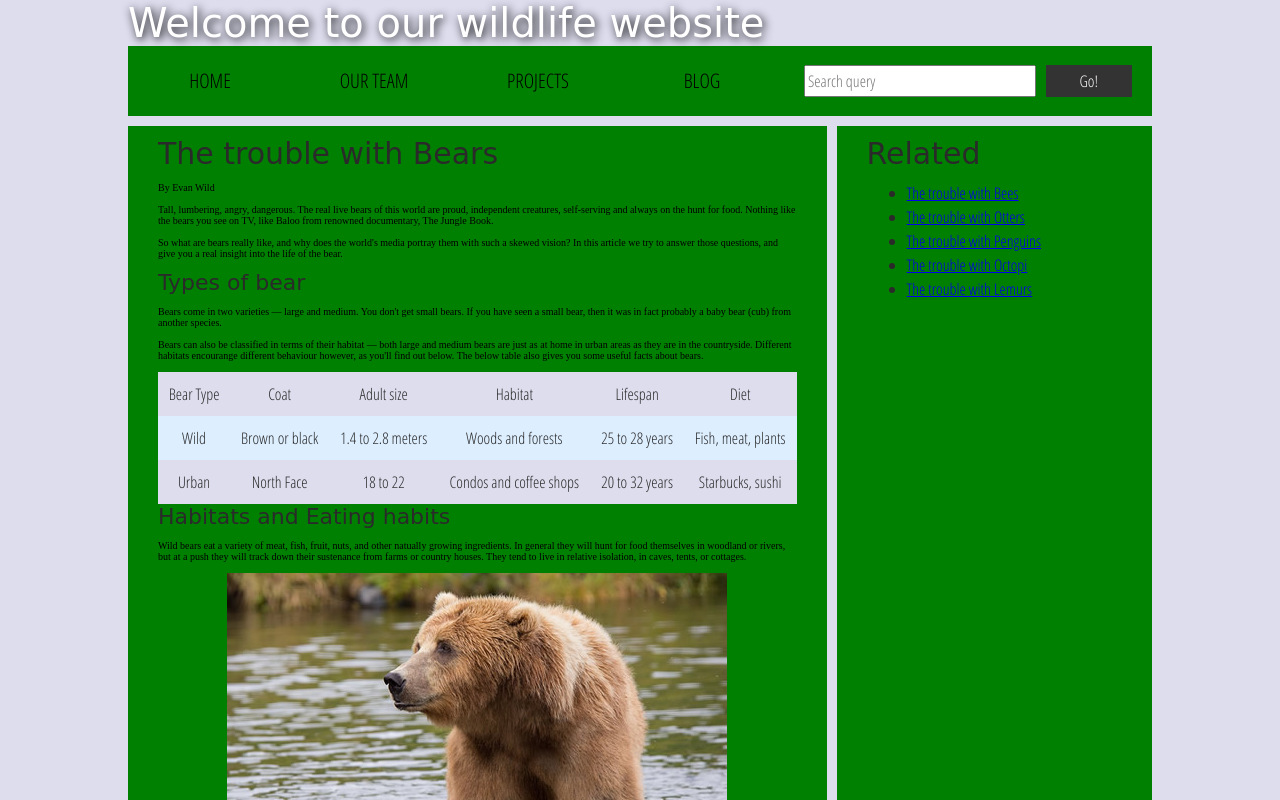
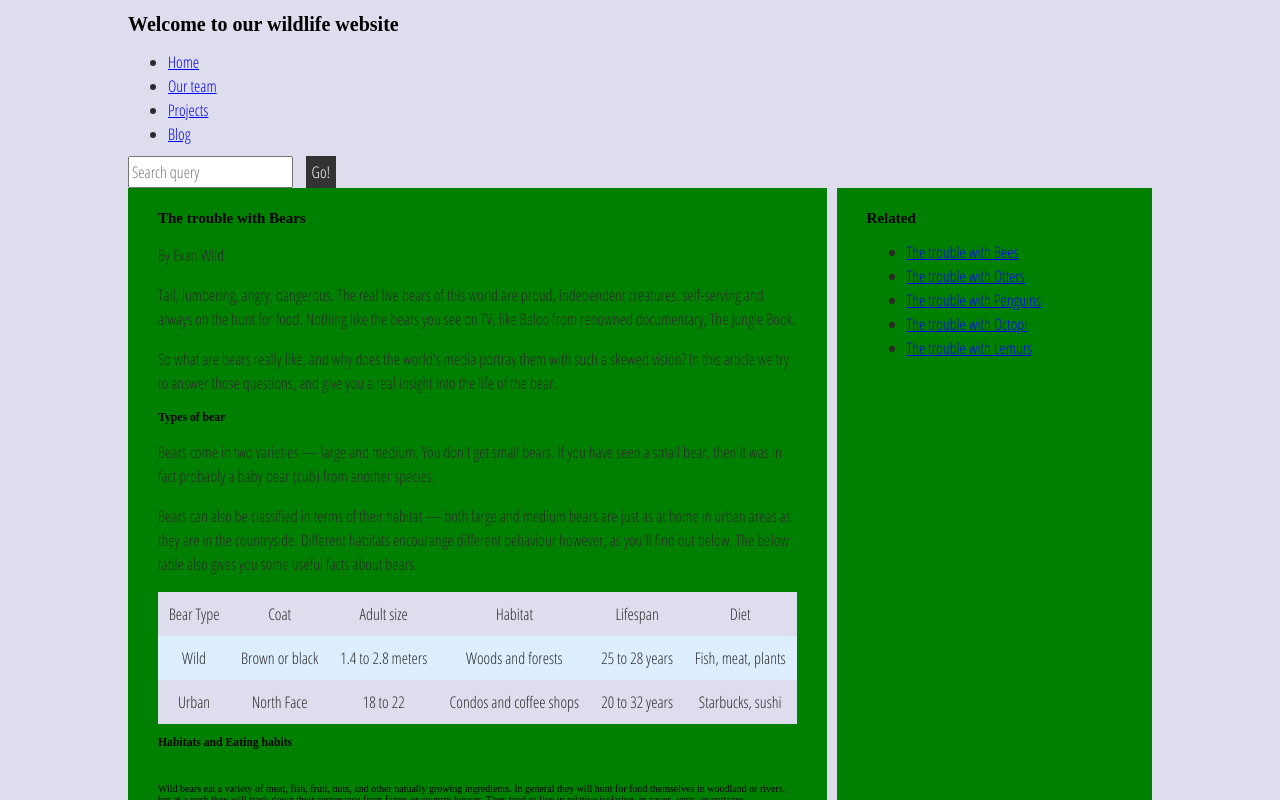
Before and after one commit to devarshpatel1/devarsh, a plain HTML site: page Assignment5/Part1/index.html in a window 1280 px wide. Shown: the top 800 px of the page. Drawn offline with Linux system fonts and the light colour scheme; a web font is replaced by a local one.

Commit message:
Add header tag and <p>  tag instaed of

```diff
--- a/Assignment5/Part1/index.html
+++ b/Assignment5/Part1/index.html
@@ -6,12 +6,13 @@
 -->
 
 <!DOCTYPE html>
-<html>
+<html lang="en-US">
   <head>
     <meta charset="utf-8">
+    <meta name="viewport" content="width=device-width">
 
     <title>Accessibility assessment</title>
-    <link href="https://fonts.googleapis.com/css?family=Open+Sans+Condensed:300|Sonsie+One" rel="stylesheet" type="text/css">
+    <link href="https://fonts.googleapis.com/css?family=Open+Sans+Condensed:300%7CSonsie+One" rel="stylesheet" type="text/css">
     <link rel="stylesheet" href="style.css">
 
     <!-- the below three lines are a fix to get HTML5 semantic elements working in old versions of Internet Explorer-->
@@ -21,11 +22,11 @@
   </head>
 
   <body>
-    <div class="header">
-      <font size="7">Welcome to our wildlife website</font>
-    </div>
+    <header>
+      <h1>Welcome to our wildlife website</h1>
+    </header>
 
-    <div class="nav">
+    <nav>
       <ul>
         <li><a href="#">Home</a></li>
         <li><a href="#">Our team</a></li>
@@ -37,24 +38,24 @@
         <input type="search" name="q" placeholder="Search query">
         <input type="submit" value="Go!">
       </form>
-    </div>
+    </nav>
 
     <main>
       <article>
-        <font size="6">The trouble with Bears</font>
-        <br><br>
-        By Evan Wild
-        <br><br>
-        Tall, lumbering, angry, dangerous. The real live bears of this world are proud, independent creatures, self-serving and always on the hunt for food. Nothing like the bears you see on TV, like Baloo from renowned documentary, The Jungle Book.
-        <br><br>
-        So what are bears really like, and why does the world's media portray them with such a skewed vision? In this article we try to answer those questions, and give you a real insight into the life of the bear.
-        <br><br>
-        <font size="5">Types of bear</font>
-        <br><br>
-        Bears come in two varieties — large and medium. You don't get small bears. If you have seen a small bear, then it was in fact probably a baby bear (cub) from another species.
-        <br><br>
-        Bears can also be classified in terms of their habitat — both large and medium bears are just as at home in urban areas as they are in the countryside. Different habitats encourange different behaviour however, as you'll find out below. The below table also gives you some useful facts about bears.
-        <br><br>
+        <h2>The trouble with Bears</h2>
+
+        <p>By Evan Wild</p>
+
+        <p>Tall, lumbering, angry, dangerous. The real live bears of this world are proud, independent creatures, self-serving and always on the hunt for food. Nothing like the bears you see on TV, like Baloo from renowned documentary, The Jungle Book. </p>
+
+        <p>So what are bears really like, and why does the world's media portray them with such a skewed vision? In this article we try to answer those questions, and give you a real insight into the life of the bear.</p>
+
+        <h3>Types of bear</h3>
+
+        <p>Bears come in two varieties — large and medium. You don't get small bears. If you have seen a small bear, then it was in fact probably a baby bear (cub) from another species.</p>
+
+        <p>Bears can also be classified in terms of their habitat — both large and medium bears are just as at home in urban areas as they are in the countryside. Different habitats encourange different behaviour however, as you'll find out below. The below table also gives you some useful facts about bears.</p>
+
         <table>
           <thead>
             <tr>
@@ -86,7 +87,7 @@
           </tbody>
         </table>
 
-        <font size="5">Habitats and Eating habits</font>
+        <h3>Habitats and Eating habits</h3>
         <br><br>
         Wild bears eat a variety of meat, fish, fruit, nuts, and other natually growing ingredients. In general they will hunt for food themselves in woodland or rivers, but at a push they will track down their sustenance from farms or country houses. They tend to live in relative isolation, in caves, tents, or cottages.
         <br><br>
@@ -98,7 +99,7 @@
         <br><br>
         Urban bears will sleep anywhere they can, from bus shelters and parks, to the toilets in McDonalds, to their own apartment.
         <br><br>
-        <font size="5">Mating rituals</font>
+        <h3>Mating rituals</h3>
         <br><br>
         Bears are romantic creatures by nature, and will naturally look for a mate that they can spend the rest of their lives with. They will woo a potential suitor by making their dwelling look attractive — for example with cave paintings or a bed of reeds in the case of a wild bear, and mood lighting and a Michael Bublé CD in the case of an urban bear.
         <br><br>
@@ -112,7 +113,7 @@
 
         <aside>
 
-          <font size="5">About the author</font>
+          <h3>About the author</h3>
         <br><br>
           Evan Wild is an unemployed plumber from Doncaster, who has been really "in to" wildlife since childhood. He once went to Chester Zoo on holiday, but got ill after eating a doner kebab.
         <br><br>
@@ -124,7 +125,7 @@
 
           <div class="comment-wrapper">
 
-            <font size="6">Add comment</font>
+            <h2>Add comment</h2>
 
             <form class="comment-form">
               <div class="flex-pair">
@@ -140,7 +141,7 @@
               </div>
             </form>
 
-            <font size="6">Comments</font>
+            <h2>Comments</h2>
 
             <ul class="comment-container">
 
@@ -159,7 +160,7 @@
       </article>
 
       <div class="secondary">
-        <font size="6">Related</font>
+        <h2>Related</h2>
 
         <ul>
           <li><a href="#">The trouble with Bees</a></li>
```
